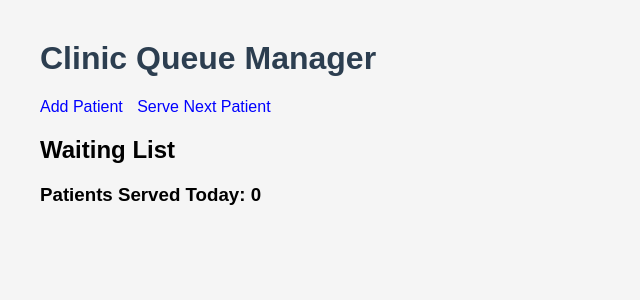
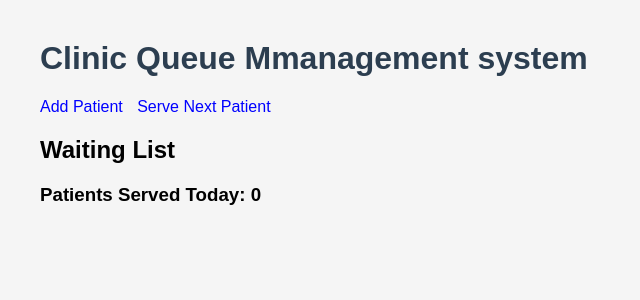
Before and after one commit to Moha975/clinic_queue_app, a Flask app: page / in a window 1280 px wide. Shown: the top 300 px of the page, without its empty margins (0-640 px from the left). Run offline with Flask 3, Linux system fonts and the light colour scheme.

Commit message:
improve homepage title

```diff
--- a/templates/index.html
+++ b/templates/index.html
@@ -5,7 +5,7 @@
   </head>
 
   <body>
-    <h1>Clinic Queue Manager</h1>
+    <h1>Clinic Queue Mmanagement system</h1>
 
     <a href="/add">Add Patient</a>
     <a href="/serve">Serve Next Patient</a>
```
